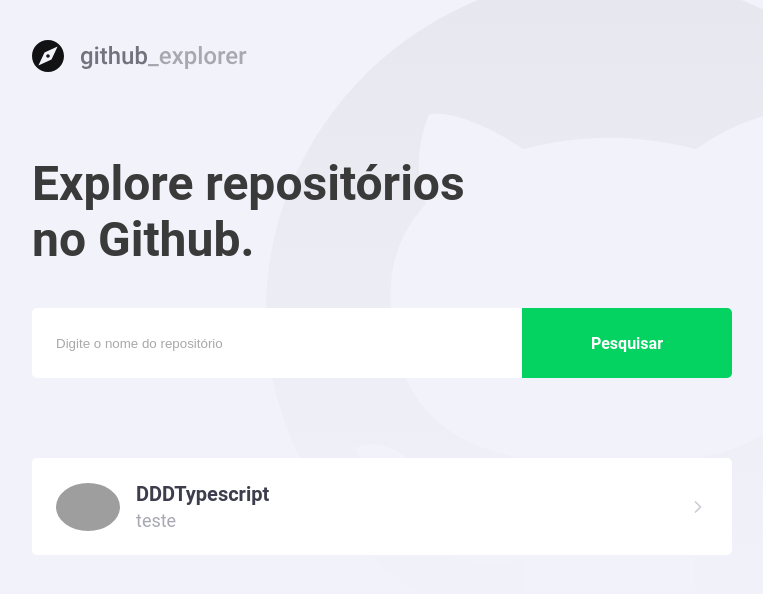
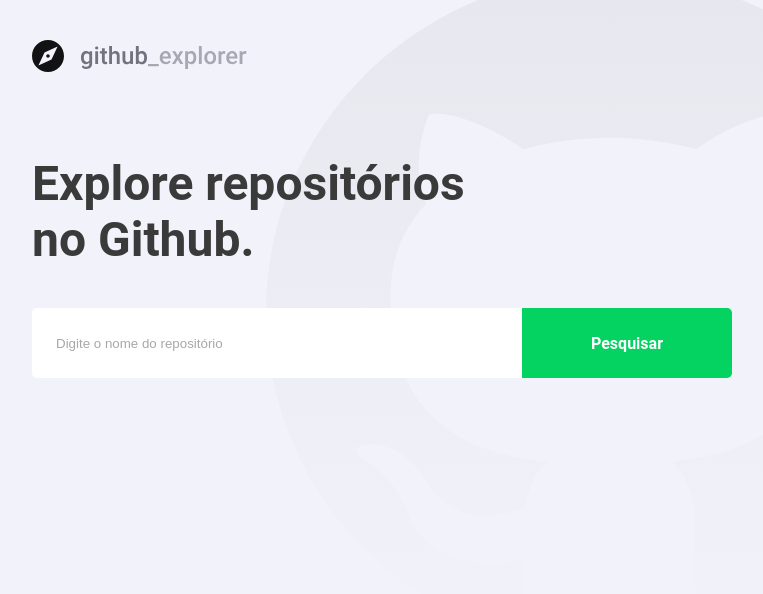
Before and after one commit to willrockies/primeiro-projeto-react, a React (Create React App) app: page / in a window 1280 px wide. Shown: the top 594 px of the page, without its empty margins (148-911 px from the left). Built offline with nearby package versions, Linux system fonts and the light colour scheme; grey boxes are pictures that could not be loaded.

Commit message:
Conectando API

```diff
--- a/package.json
+++ b/package.json
@@ -10,6 +10,7 @@
     "@types/node": "^16.18.96",
     "@types/react": "^18.3.1",
     "@types/react-dom": "^18.3.0",
+    "axios": "^1.6.8",
     "polished": "^4.3.1",
     "react": "^18.3.1",
     "react-dom": "^18.3.1",
--- a/src/pages/Dashboard/index.tsx
+++ b/src/pages/Dashboard/index.tsx
@@ -1,34 +1,62 @@
-import React, { useState } from "react";
+import React, { useState, FormEvent } from "react";
 import { FiChevronRight } from "react-icons/fi";
 import api from "../../services/api";
 import logoImg from "../../assets/logo.svg"
 
 import { Title, Form, Repositories } from './styles';
 
+interface Repository {
+    full_name: string;
+    owner: {
+        login: string,
+        avatar_url: string;
+    };
+    description: string;
+}
+
 const Dashboard: React.FC = () => {
+    const [newRepo, setNewRepo] = useState('')
+    const [repositories, setRepositories] = useState<Repository[]>([]);
 
+    async function handleAddRepository (event: FormEvent<HTMLFormElement>) :Promise<void> {
+        // Adição de um novo repositório
+        // Consumir API do Github
+        // Salvar novo repositório no estado
+        event.preventDefault();
+
+        const response = await api.get<Repository>(`repos/${newRepo}`);
+        const repository = response.data;
+        setRepositories([...repositories, repository]);
+        setNewRepo('');
+        console.log(response.data);
+    }
     return (
         <>
             <img src={logoImg} alt="Github explorer" />
             <Title>Explore repositórios no Github.</Title>
 
-            <Form>
-                <input placeholder="Digite o nome do repositório"></input>
+            <Form onSubmit={handleAddRepository}>
+                <input
+                value={newRepo}
+                onChange={(e) => setNewRepo(e.target.value)}
+                placeholder="Digite o nome do repositório"></input>
                 <button type="submit">Pesquisar</button>
             </Form>
 
             <Repositories>
-                <a href="teste">
-                    <img src="https://avatars.githubusercontent.com/u/42125277?s=400&u=d95e89d21b5b95e9e2fba9d9c0fd997a9ec9deb9&v=4"
-                        alt="Wilson Alves da Silva" />
+                {repositories.map(repository => (
+                    <a key={repository.full_name} href="teste">
+                    <img src={repository.owner.avatar_url}
+                        alt={repository.owner.login} />
                     <div>
-                        <strong>DDDTypescript</strong>
-                        <p>teste</p>
+                        <strong>{repository.full_name}</strong>
+                        <p>{repository.description}</p>
                     </div>
 
                     <FiChevronRight size={20} />
                 </a>
 
+                ))}
             </Repositories>
         </>
 
--- a/src/pages/Dashboard/styles.ts
+++ b/src/pages/Dashboard/styles.ts
@@ -75,7 +75,8 @@ export const Repositories = styled.div`
         }
 
         div {
-            margin-left: 16px;
+            margin:0 16px;
+            flex: 1;
 
             strong {
                 font-size: 20px;
```
